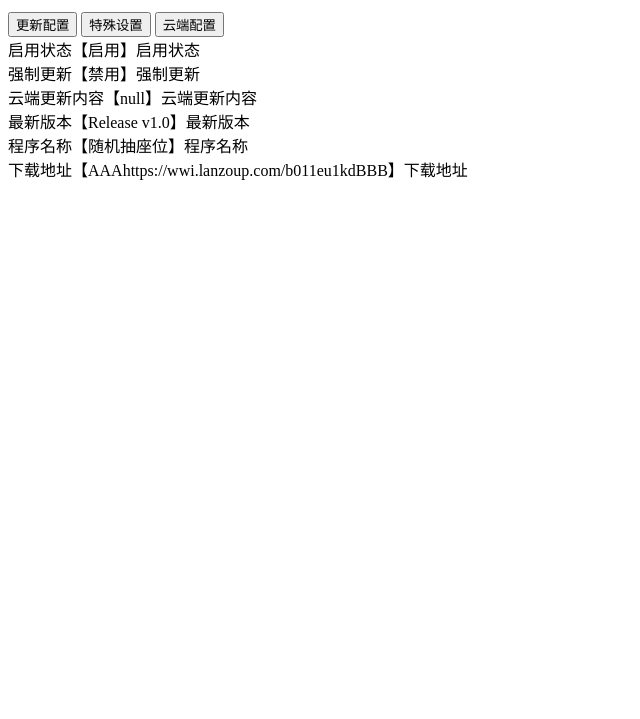
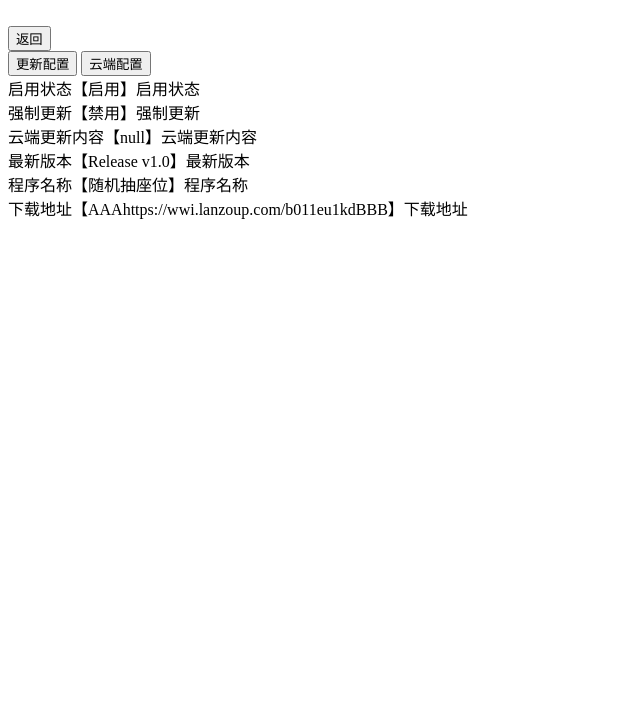
Before and after one commit to recaii/Random_selection, a plain HTML site: page docs/update.html in a window 1280 px wide. Shown: the part 81-800 px from the top of the page, without its empty margins (0-640 px from the left). Drawn offline with Linux system fonts and the light colour scheme.

Commit message:
Update update.html

```diff
--- a/docs/update.html
+++ b/docs/update.html
@@ -1,8 +1,15 @@
+<!DOCTYPE html>
+<html>
+<head>
+<title>更新配置预览</title>
+</head>
+<body>
+
+
 
 <h1>更新配置</h1><br/>
-
+<a href="index.html"><input type="button" value='返回'></a><br/>
 <a href="update.html"><input type="button" value='更新配置'></a>
-<a href="sp_setting.html"><input type="button" value='特殊设置'></a>
 <a href="cloud_config.html"><input type="button" value='云端配置'></a><br/>
 
 启用状态【启用】启用状态<br/>
@@ -16,3 +23,8 @@
 程序名称【随机抽座位】程序名称<br/>
 
 下载地址【AAAhttps://wwi.lanzoup.com/b011eu1kdBBB】下载地址<br/>
+
+
+
+</body>
+</html>
```
